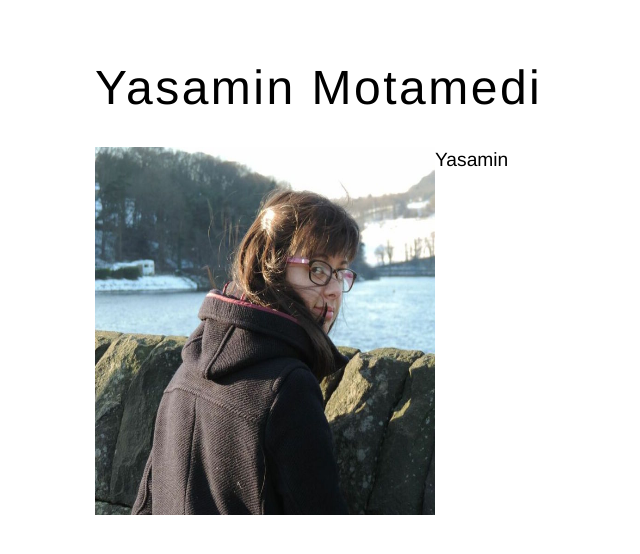
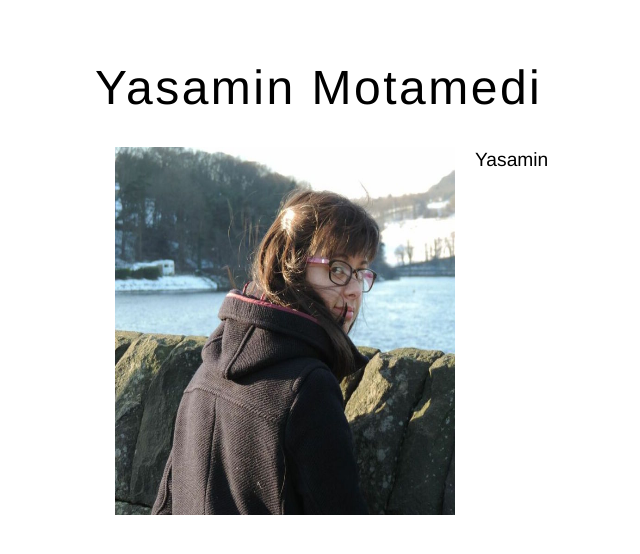
Before and after one commit to ymotamedi/ymotamedi.github.io, a Jekyll site: the page built from index.html, in a window 1280 px wide. Shown: the top 554 px of the page, without its empty margins (97-737 px from the left). Built offline with Jekyll 4.4.1, drawn with Linux system fonts in a browser that asks for light colours.

Commit message:
Update index.html

```diff
--- a/index.html
+++ b/index.html
@@ -2,6 +2,6 @@
 layout: default
 title: Yasamin
 ---
-<p><img src="ym2.jpeg" style="float:left;width:340px;height:368px">
+<p><img src="ym2.jpeg" style="float:left;width:340px;height:368px" hspace="20">
 Yasamin
 </p>
```
